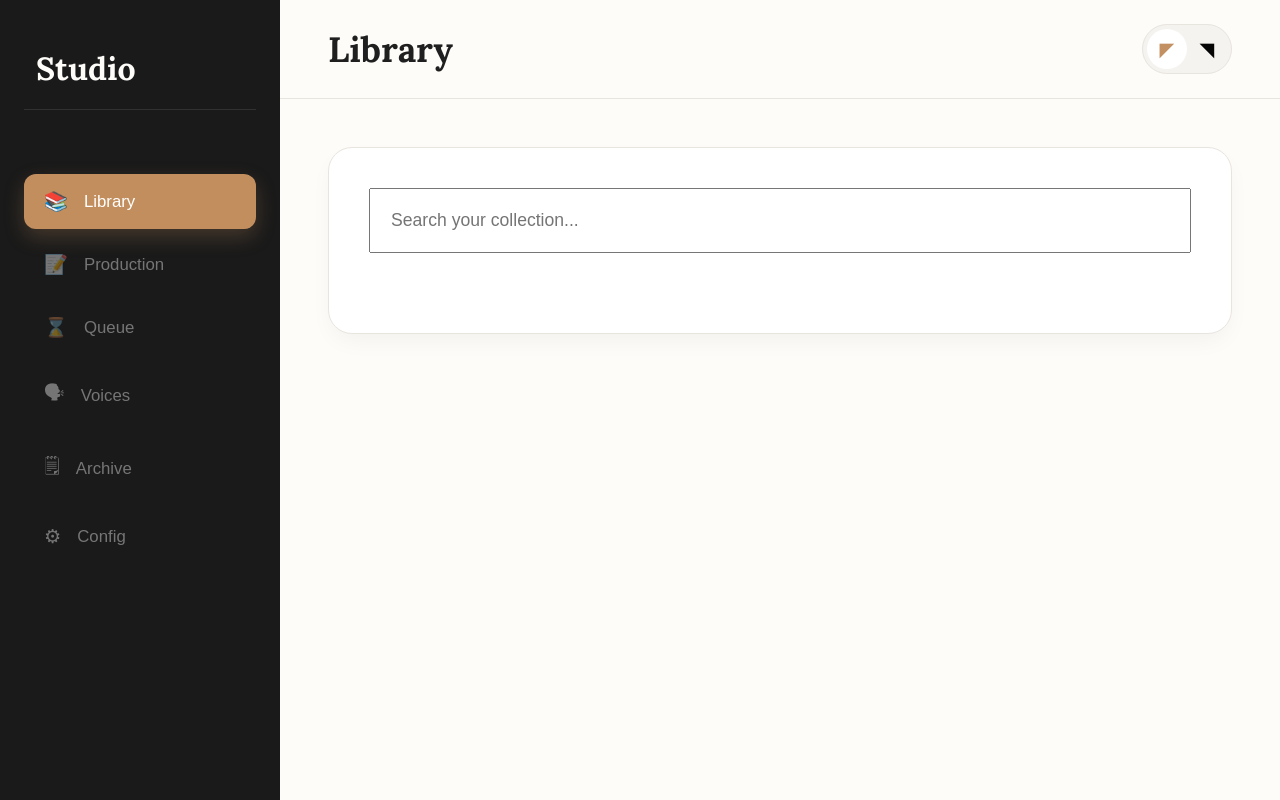
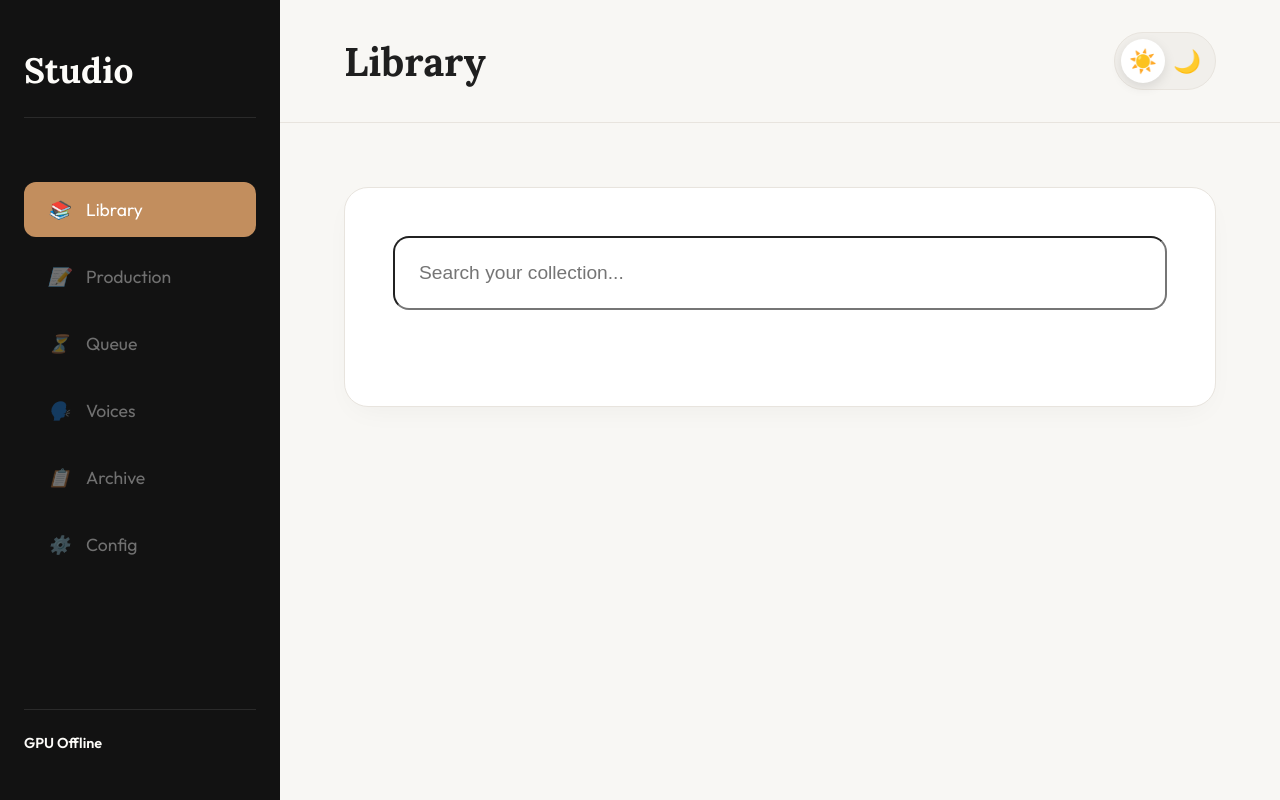
Before and after one commit to davedavedavenm/epub-to-audiobook, a Flask app: page / in a window 1280 px wide. Run offline with Flask 3, Linux system fonts and the light colour scheme; data that the repository does not hold is empty; parts of the project's set-up code (start-up, migrations or seed data) failed here and were passed over.

Commit message:
UI/UX Final Polish: Refined Editorial Noir design with actual emojis and rock-solid tab navigation. Definitive fix for encoding and design issues.

```diff
--- a/webapp/templates/index.html
+++ b/webapp/templates/index.html
@@ -5,110 +5,110 @@
 <title>Audiobook Studio</title>
 <link rel="preconnect" href="https://fonts.googleapis.com">
 <link rel="preconnect" href="https://fonts.gstatic.com" crossorigin>
-<link href="https://fonts.googleapis.com/css2?family=Lora:wght@700&family=Outfit:wght@400;600&display=swap" rel="stylesheet">
+<link href="https://fonts.googleapis.com/css2?family=Lora:ital,wght@0,400..700;1,400..700&family=Outfit:wght@100..900&display=swap" rel="stylesheet">
 <style>
 :root {
-    --bg-primary: #fdfcf9; --bg-card: #ffffff; --bg-sidebar: #1a1a1a; --bg-element: #f5f3ef; --bg-hover: #ece9e2;
-    --accent: #c28e5e; --accent-hover: #a67246; --text-primary: #1a1a1a; --text-secondary: #6b665f; --text-on-dark: #fdfcf9;
+    --bg-primary: #f8f7f4; --bg-card: #ffffff; --bg-sidebar: #121212; --bg-element: #f1efeb; --bg-hover: #e8e5e0;
+    --accent: #c28e5e; --text-primary: #1a1a1a; --text-secondary: #6b665f; --text-on-dark: #fdfcf9;
     --border: #e8e4de; --radius-lg: 24px; --sidebar-width: 280px;
 }
 [data-theme="dark"] {
-    --bg-primary: #0f0f0f; --bg-card: #1a1a1a; --bg-sidebar: #080808; --bg-element: #262626; --bg-hover: #333333;
-    --text-primary: #f5f5f5; --text-secondary: #a3a3a3; --border: #262626;
+    --bg-primary: #0a0a0a; --bg-card: #141414; --bg-sidebar: #050505; --bg-element: #1f1f1f; --bg-hover: #2a2a2a;
+    --text-primary: #f0f0f0; --text-secondary: #a0a0a0; --border: #262626;
 }
 * { box-sizing: border-box; -webkit-font-smoothing: antialiased; }
-body { font-family: 'Outfit', sans-serif; background: var(--bg-primary); color: var(--text-primary); margin: 0; display: flex; height: 100vh; overflow: hidden; transition: background 0.3s; }
+body { font-family: 'Outfit', sans-serif; background: var(--bg-primary); color: var(--text-primary); margin: 0; display: flex; height: 100vh; overflow: hidden; transition: 0.3s; }
 
-/* The Tab Fix */
 .tab-panel { display: none !important; width: 100%; }
-.tab-panel.active { display: block !important; animation: fadeIn 0.4s ease forwards; }
-@keyframes fadeIn { from { opacity: 0; transform: translateY(8px); } to { opacity: 1; transform: translateY(0); } }
+.tab-panel.active { display: block !important; }
 
-.sidebar { width: var(--sidebar-width); background: var(--bg-sidebar); color: var(--text-on-dark); padding: 48px 24px; display: flex; flex-direction: column; flex-shrink: 0; position: fixed; left: 0; top: 0; bottom: 0; z-index: 1000; }
-.sidebar-brand { margin-bottom: 64px; padding-left: 12px; font-family: 'Lora', serif; font-size: 2rem; font-weight: 700; border-bottom: 1px solid rgba(255,255,255,0.1); padding-bottom: 20px; }
-.nav-links { display: flex; flex-direction: column; gap: 8px; flex: 1; }
-.nav-tab { background: transparent; border: none; color: rgba(255,255,255,0.4); padding: 16px 20px; border-radius: 12px; cursor: pointer; display: flex; align-items: center; gap: 16px; font-size: 1.05rem; text-align: left; transition: 0.2s; width: 100%; }
+.sidebar { width: var(--sidebar-width); background: var(--bg-sidebar); color: var(--text-on-dark); padding: 48px 24px; display: flex; flex-direction: column; position: fixed; left: 0; top: 0; bottom: 0; z-index: 1000; }
+.sidebar-brand { margin-bottom: 64px; font-family: 'Lora', serif; font-size: 2.2rem; font-weight: 700; border-bottom: 1px solid rgba(255,255,255,0.1); padding-bottom: 24px; }
+.nav-links { display: flex; flex-direction: column; gap: 12px; flex: 1; }
+.nav-tab { background: transparent; border: none; color: rgba(255,255,255,0.4); padding: 16px 24px; border-radius: 12px; cursor: pointer; display: flex; align-items: center; gap: 16px; font-size: 1.1rem; text-align: left; transition: 0.2s; width: 100%; font-family: 'Outfit'; }
 .nav-tab:hover { background: rgba(255,255,255,0.05); color: #fff; }
-.nav-tab.active { background: var(--accent); color: #fff; box-shadow: 0 8px 20px rgba(194, 142, 94, 0.25); }
-.nav-tab i { font-style: normal; font-size: 1.2rem; }
+.nav-tab.active { background: var(--accent); color: #fff; }
 
 .app-main { flex: 1; margin-left: var(--sidebar-width); display: flex; flex-direction: column; height: 100vh; overflow-y: auto; }
-.top-bar { padding: 24px 48px; display: flex; justify-content: space-between; align-items: center; position: sticky; top: 0; background: var(--bg-primary); border-bottom: 1px solid var(--border); z-index: 100; backdrop-filter: blur(12px); opacity: 0.98; }
-.page-title { font-family: 'Lora', serif; font-size: 2.2rem; font-weight: 700; margin: 0; }
+.top-bar { padding: 32px 64px; display: flex; justify-content: space-between; align-items: center; position: sticky; top: 0; background: var(--bg-primary); border-bottom: 1px solid var(--border); z-index: 100; backdrop-filter: blur(12px); opacity: 0.98; }
+.page-title { font-family: 'Lora', serif; font-size: 2.5rem; font-weight: 700; margin: 0; }
 
-.content-body { padding: 48px; max-width: 1200px; width: 100%; margin: 0 auto; }
-.card { background: var(--bg-card); border-radius: var(--radius-lg); border: 1px solid var(--border); padding: 40px; margin-bottom: 40px; box-shadow: 0 10px 25px -5px rgba(0,0,0,0.05); }
-.library-grid { display: grid; grid-template-columns: repeat(auto-fill, minmax(350px, 1fr)); gap: 24px; }
-.library-item { background: var(--bg-card); border: 1px solid var(--border); border-radius: 16px; padding: 32px; transition: all 0.3s cubic-bezier(0.4, 0, 0.2, 1); display: flex; flex-direction: column; }
-.library-item:hover { border-color: var(--accent); transform: translateY(-4px); box-shadow: 0 20px 40px -15px rgba(0,0,0,0.1); }
-.library-item-title { font-family: 'Lora', serif; font-size: 1.4rem; font-weight: 700; margin-bottom: 12px; line-height: 1.3; }
+.content-body { padding: 64px; max-width: 1400px; width: 100%; margin: 0 auto; }
+.card { background: var(--bg-card); border-radius: var(--radius-lg); border: 1px solid var(--border); padding: 48px; margin-bottom: 48px; box-shadow: 0 10px 30px -10px rgba(0,0,0,0.05); }
+.library-grid { display: grid; grid-template-columns: repeat(auto-fill, minmax(400px, 1fr)); gap: 32px; }
+.library-item { background: var(--bg-card); border: 1px solid var(--border); border-radius: 20px; padding: 32px; transition: all 0.3s cubic-bezier(0.4, 0, 0.2, 1); display: flex; flex-direction: column; height: 100%; }
+.library-item:hover { border-color: var(--accent); transform: translateY(-6px); box-shadow: 0 30px 60px -20px rgba(0,0,0,0.12); }
+.library-item-title { font-family: 'Lora', serif; font-size: 1.5rem; font-weight: 700; margin-bottom: 12px; line-height: 1.3; }
 
-.btn { padding: 12px 24px; border-radius: 10px; font-weight: 600; cursor: pointer; border: 1px solid var(--border); background: var(--bg-element); color: var(--text-primary); transition: all 0.2s; display: inline-flex; align-items: center; justify-content: center; gap: 8px; font-family: 'Outfit', sans-serif; font-size: 0.95rem; }
+.btn { padding: 14px 28px; border-radius: 12px; font-weight: 600; cursor: pointer; border: 1px solid var(--border); background: var(--bg-element); color: var(--text-primary); transition: 0.2s; display: inline-flex; align-items: center; justify-content: center; gap: 10px; font-family: 'Outfit'; font-size: 1rem; }
 .btn:hover { border-color: var(--accent); background: var(--bg-hover); }
 .btn-primary { background: var(--text-primary); color: #fff; border: none; }
-.btn-primary:hover { background: var(--accent); }
+.btn-primary:hover { background: var(--accent); box-shadow: 0 8px 20px rgba(194, 142, 94, 0.2); }
 
-.theme-selector { display: flex; background: var(--bg-element); padding: 4px; border-radius: 40px; border: 1px solid var(--border); }
-.theme-btn { width: 40px; height: 40px; border-radius: 50%; border: none; cursor: pointer; display: flex; align-items: center; justify-content: center; background: transparent; transition: 0.2s; font-size: 1.2rem; }
-.theme-btn.active { background: var(--bg-card); color: var(--accent); }
-
-.modal-overlay { position: fixed; top: 0; left: 0; right: 0; bottom: 0; background: rgba(0,0,0,0.6); backdrop-filter: blur(8px); display: flex; align-items: center; justify-content: center; z-index: 2000; }
-.modal-content { background: var(--bg-card); width: 90%; max-width: 900px; max-height: 85vh; border-radius: var(--radius-lg); padding: 48px; position: relative; display: flex; flex-direction: column; box-shadow: 0 40px 80px -20px rgba(0,0,0,0.3); }
-.modal-close { position: absolute; top: 24px; right: 24px; background: transparent; border: none; font-size: 1.8rem; cursor: pointer; color: var(--text-secondary); }
-#preview-text { overflow-y: auto; flex: 1; margin-top: 24px; font-family: 'Lora', serif; font-size: 1.2rem; line-height: 1.8; white-space: pre-wrap; color: var(--text-primary); }
+.theme-selector { display: flex; background: var(--bg-element); padding: 6px; border-radius: 50px; border: 1px solid var(--border); }
+.theme-btn { width: 44px; height: 44px; border-radius: 50%; border: none; cursor: pointer; display: flex; align-items: center; justify-content: center; background: transparent; transition: 0.2s; font-size: 1.4rem; }
+.theme-btn.active { background: var(--bg-card); color: var(--accent); box-shadow: 0 4px 12px rgba(0,0,0,0.1); }
 
 .hidden { display: none !important; }
+.spinner { width: 50px; height: 50px; border: 5px solid var(--bg-element); border-top-color: var(--accent); border-radius: 50%; animation: spin 1s linear infinite; margin: 64px auto; }
+@keyframes spin { to { transform: rotate(360deg); } }
 </style></head><body>
 <aside class="sidebar">
     <div class="sidebar-brand">Studio</div>
     <nav class="nav-links">
-        <button class="nav-tab" data-tab="library" onclick="switchTab('library')"><i>&#128218;</i> <span>Library</span></button>
-        <button class="nav-tab" data-tab="convert" onclick="switchTab('convert')"><i>&#128221;</i> <span>Production</span></button>
-        <button class="nav-tab" data-tab="queue" onclick="switchTab('queue')"><i>&#8987;</i> <span>Queue</span></button>
-        <button class="nav-tab" data-tab="voices" onclick="switchTab('voices')"><i>&#128483;</i> <span>Voices</span></button>
-        <button class="nav-tab" data-tab="history" onclick="switchTab('history')"><i>&#128466;</i> <span>Archive</span></button>
-        <button class="nav-tab" data-tab="settings" onclick="switchTab('settings')"><i>&#9881;</i> <span>Config</span></button>
+        <button class="nav-tab" data-tab="library" onclick="switchTab('library')"><i>📚</i> <span>Library</span></button>
+        <button class="nav-tab" data-tab="convert" onclick="switchTab('convert')"><i>📝</i> <span>Production</span></button>
+        <button class="nav-tab" data-tab="queue" onclick="switchTab('queue')"><i>⏳</i> <span>Queue</span></button>
+        <button class="nav-tab" data-tab="voices" onclick="switchTab('voices')"><i>🗣️</i> <span>Voices</span></button>
+        <button class="nav-tab" data-tab="history" onclick="switchTab('history')"><i>📋</i> <span>Archive</span></button>
+        <button class="nav-tab" data-tab="settings" onclick="switchTab('settings')"><i>⚙️</i> <span>Config</span></button>
     </nav>
+    <div style="margin-top: auto; padding-top: 24px; border-top: 1px solid rgba(255,255,255,0.1);">
+        <div style="display: flex; align-items: center;"><span id="gpu-state-dot" class="gpu-dot"></span> <span id="gpu-state-label" style="font-size: 0.9rem; font-weight: 600;">GPU Offline</span></div>
+    </div>
 </aside>
 <main class="app-main">
     <header class="top-bar">
         <h1 class="page-title" id="view-title">Library</h1>
         <div class="theme-selector">
-            <button class="theme-btn" id="btn-light" onclick="setTheme('light')">&#9700;</button>
-            <button class="theme-btn" id="btn-dark" onclick="setTheme('dark')">&#9701;</button>
+            <button class="theme-btn" id="btn-light" onclick="setTheme('light')">☀️</button>
+            <button class="theme-btn" id="btn-dark" onclick="setTheme('dark')">🌙</button>
         </div>
     </header>
     <div class="content-body">
         <div class="tab-panel" id="tab-library">
             <div class="card">
-                <input type="text" id="library-search" class="input-control" style="width: 100%; padding: 20px; margin-bottom: 40px; font-size: 1.1rem;" placeholder="Search your collection..." oninput="renderLibrary()">
+                <input type="text" id="library-search" class="input-control" style="width: 100%; padding: 24px; margin-bottom: 48px; font-size: 1.2rem; border-radius: 16px;"
+                       placeholder="Search your collection..." oninput="renderLibrary()">
                 <div id="library-grid" class="library-grid"></div>
             </div>
         </div>
         <div class="tab-panel" id="tab-convert">
             <div class="card">
-                <h2 style="font-family: 'Lora', serif; margin-top: 0;">Manuscript Submission</h2>
-                <p style="color: var(--text-secondary); margin-bottom: 40px;">Upload your EPUB or TXT file to begin the high-fidelity conversion process.</p>
-                <div id="upload-area" style="border: 2px dashed var(--border); padding: 120px 40px; text-align: center; border-radius: var(--radius-lg); cursor: pointer; background: var(--bg-element); transition: 0.2s;" onclick="document.getElementById('file-input').click()">
-                    <div style="font-size: 5rem; margin-bottom: 24px;">&#128214;</div>
-                    <h3 style="font-family: 'Lora', serif;">Drop manuscript here</h3>
-                    <div id="file-name-display" style="margin-top: 20px; font-weight: 700; color: var(--accent);"></div>
+                <h2 style="font-family: 'Lora', serif; font-size: 2rem; margin-top: 0;">Manuscript Submission</h2>
+                <p style="color: var(--text-secondary); font-size: 1.1rem; margin-bottom: 48px;">Upload your EPUB or TXT file to begin the automated high-fidelity conversion process.</p>
+                <div id="upload-area" style="border: 2px dashed var(--border); padding: 140px 40px; text-align: center; border-radius: 32px; cursor: pointer; background: var(--bg-element); transition: 0.3s;"
+                     onclick="document.getElementById('file-input').click()">
+                    <div style="font-size: 6rem; margin-bottom: 32px;">📖</div>
+                    <h3 style="font-family: 'Lora', serif; font-size: 1.8rem;">Drop manuscript here</h3>
+                    <div id="file-name-display" style="margin-top: 24px; font-weight: 700; color: var(--accent); font-size: 1.2rem;"></div>
                 </div>
                 <input type="file" id="file-input" class="hidden" onchange="handleFile(event)">
-                <button id="convert-btn" class="btn btn-primary" style="width: 100%; height: 80px; font-size: 1.25rem;" disabled onclick="startProduction()">Initialize Production Pipeline</button>
+                <button id="convert-btn" class="btn btn-primary" style="width: 100%; height: 88px; font-size: 1.4rem; border-radius: 20px;"
+                        disabled onclick="startProduction()">Initialize Production Pipeline</button>
             </div>
         </div>
-        <div class="tab-panel" id="tab-queue"><div class="card">Production queue is empty.</div></div>
-        <div class="tab-panel" id="tab-voices"><div class="card">Acoustic profile library.</div></div>
+        <div class="tab-panel" id="tab-queue"><div class="card" style="font-size: 1.2rem; text-align: center; padding: 80px;">Production queue is currently clear.</div></div>
+        <div class="tab-panel" id="tab-voices"><div class="card">Narrator profiles loading...</div></div>
         <div class="tab-panel" id="tab-history"><div id="history-content"></div></div>
-        <div class="tab-panel" id="tab-settings"><div class="card">System environment configuration.</div></div>
+        <div class="tab-panel" id="tab-settings"><div class="card">Infrastructure Environment Settings</div></div>
     </div>
 </main>
 <div id="preview-modal" class="modal-overlay hidden">
     <div class="modal-content">
-        <button class="modal-close" onclick="closePreview()">&#10005;</button>
-        <h2 style="font-family: 'Lora', serif; margin: 0;">Manuscript Preview</h2>
-        <div id="preview-text"></div>
+        <button class="modal-close" onclick="closePreview()">✕</button>
+        <h2 style="font-family: 'Lora', serif; font-size: 2rem; margin: 0 0 32px 0;">Manuscript Preview</h2>
+        <div id="preview-text" style="overflow-y: auto; flex: 1; font-family: 'Lora', serif; font-size: 1.25rem; line-height: 1.8; white-space: pre-wrap; padding-right: 20px;"></div>
     </div>
 </div>
 <script>const voices = {{ voices | tojson }};
@@ -116,26 +116,21 @@ body { font-family: 'Outfit', sans-serif; background: var(--bg-primary); color:
     let selectedFile = null;
 
     function switchTab(tabId) {
-        console.log('Switching tab to:', tabId);
-        // 1. Hide all panels and remove active classes
+        console.log('Switching to:', tabId);
         document.querySelectorAll('.tab-panel').forEach(p => p.classList.remove('active'));
         document.querySelectorAll('.nav-tab').forEach(t => t.classList.remove('active'));
 
-        // 2. Show target panel and set active nav
         const target = document.getElementById('tab-' + tabId);
         const nav = document.querySelector('.nav-tab[data-tab="' + tabId + '"]');
 
         if(target) target.classList.add('active');
         if(nav) nav.classList.add('active');
 
-        // 3. Update Title
         const titleEl = document.getElementById('view-title');
         if(titleEl) titleEl.textContent = tabId.charAt(0).toUpperCase() + tabId.slice(1);
 
-        // 4. Persistence
         localStorage.setItem('audiobook-tab', tabId);
 
-        // 5. Dynamic Loading
         if(tabId === 'library') loadLibrary();
         if(tabId === 'history') loadHistory();
     }
@@ -165,8 +160,11 @@ body { font-family: 'Outfit', sans-serif; background: var(--bg-primary); color:
         grid.innerHTML = filtered.map(b => `
             <div class="library-item">
                 <div class="library-item-title">${escapeHtml(b.title)}</div>
-                <div style="margin-top: auto; display: flex; gap: 12px;">
-                    <button class="btn" style="flex: 1;" onclick="previewBook('${escapeHtml(b.path)}')">&#128065; Preview</button>
+                <div style="color: var(--text-secondary); margin-bottom: 24px; font-weight: 600; text-transform: uppercase; font-size: 0.8rem; letter-spacing: 0.1em;">
+                    ${b.format.toUpperCase()} Manuscript
+                </div>
+                <div style="margin-top: auto; display: flex; gap: 16px;">
+                    <button class="btn" style="flex: 1;" onclick="previewBook('${escapeHtml(b.path)}')">👁 Preview</button>
                     <button class="btn btn-primary" style="flex: 1;" onclick="convertFromLibrary('${escapeHtml(b.path)}')">Produce</button>
                 </div>
             </div>
@@ -176,7 +174,7 @@ body { font-family: 'Outfit', sans-serif; background: var(--bg-primary); color:
     async function previewBook(path) {
         const modal = document.getElementById('preview-modal');
         const textEl = document.getElementById('preview-text');
-        textEl.textContent = 'Scanning manuscript...';
+        textEl.textContent = 'Scanning manuscript content...';
         modal.classList.remove('hidden');
         try {
             const resp = await fetch('/api/library/preview', {
@@ -186,7 +184,7 @@ body { font-family: 'Outfit', sans-serif; background: var(--bg-primary); color:
             });
             const data = await resp.json();
             textEl.textContent = data.preview || data.error;
-        } catch(e) { textEl.textContent = 'Error loading preview.'; }
+        } catch(e) { textEl.textContent = 'Communication error with production engine.'; }
     }
 
     function closePreview() { document.getElementById('preview-modal').classList.add('hidden'); }
@@ -221,15 +219,15 @@ body { font-family: 'Outfit', sans-serif; background: var(--bg-primary); color:
             const resp = await fetch('/api/history');
             const jobs = await resp.json();
             document.getElementById('history-content').innerHTML = jobs.map(j => `
-                <div class="card" style="display:flex; justify-content:space-between; align-items:center;">
-                    <div style="font-family: 'Lora', serif; font-weight: 700;">&#9989; ${escapeHtml(j.book_name)}</div>
-                    <button class="btn" onclick="window.location.href='/api/jobs/${j.id}/download'">Download</button>
+                <div class="card" style="display:flex; justify-content:space-between; align-items:center; padding: 24px 40px;">
+                    <div style="font-family: 'Lora', serif; font-size: 1.2rem; font-weight: 700;">✅ ${escapeHtml(j.book_name)}</div>
+                    <button class="btn" onclick="window.location.href='/api/jobs/${j.id}/download'">Download Master</button>
                 </div>
-            `).join('') || '<div class="card">Archive is empty.</div>';
+            `).join('') || '<div class="card" style="text-align:center; padding: 64px;">Archive is empty.</div>';
         } catch(e) { console.error(e); }
     }
 
-    function escapeHtml(str) { const div = document.createElement('div'); div.textContent = str; return div.innerHTML; }
+    function escapeHtml(str) { if(!str) return ''; const div = document.createElement('div'); div.textContent = str; return div.innerHTML; }
 
     window.onload = () => {
         const theme = localStorage.getItem('audiobook-theme') || 'light';
```
